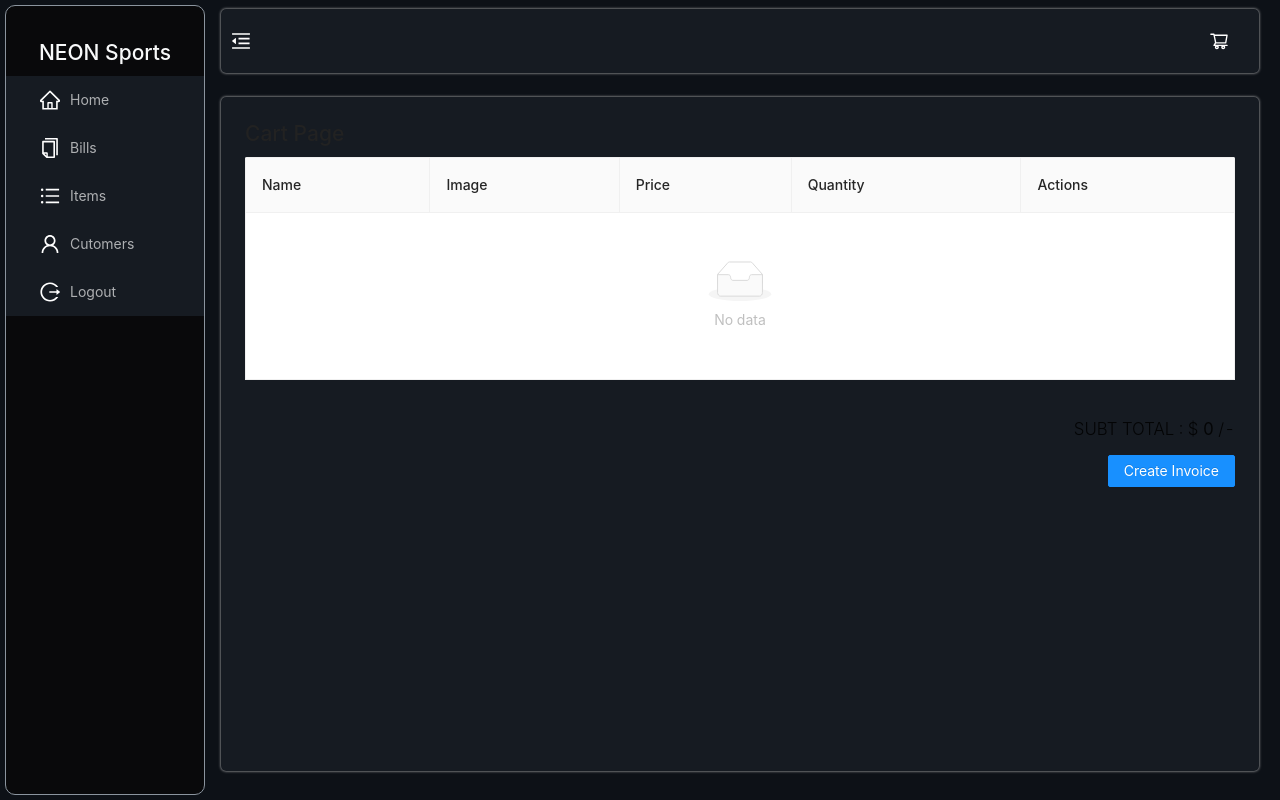
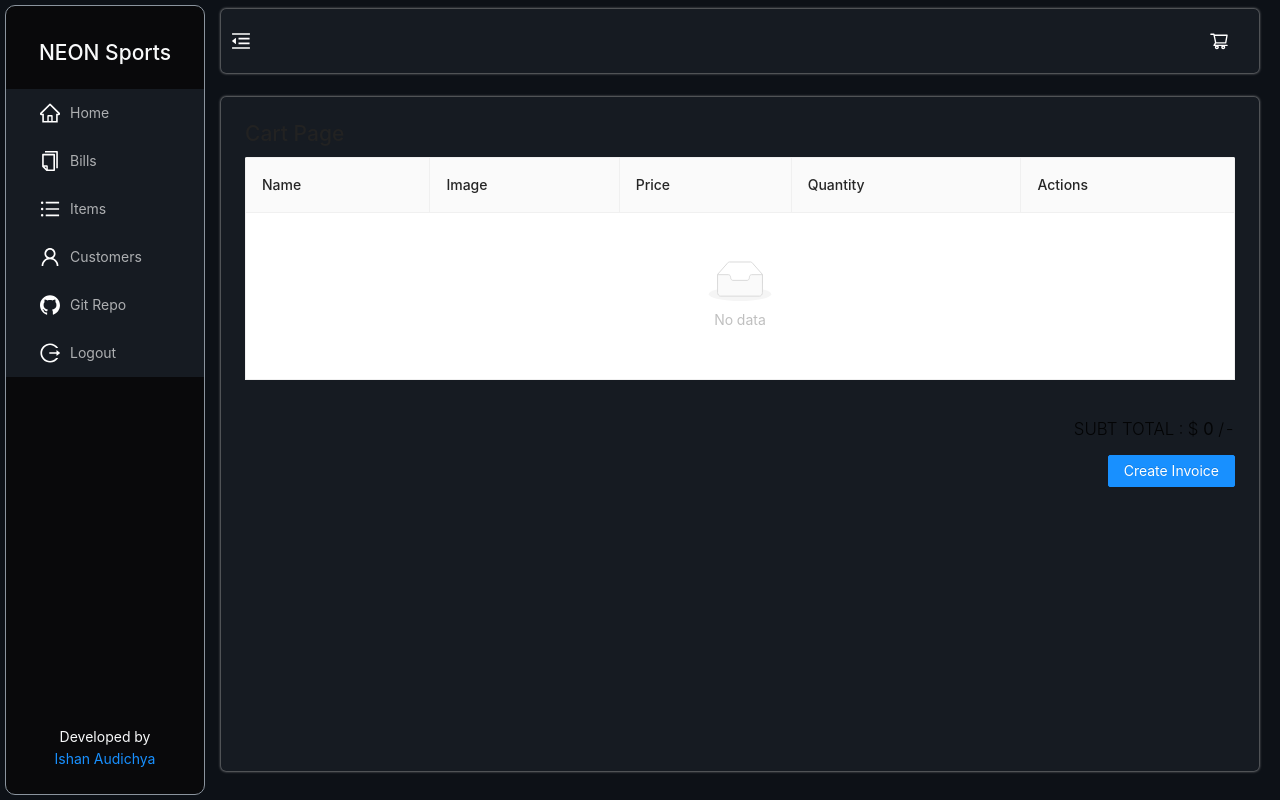
Before and after one commit to The-Able/business-erp, a React (Create React App) app in the folder client/: page /cart in a window 1280 px wide. Built offline with nearby package versions, Linux system fonts and the light colour scheme; sample sign-in values are in the browser's storage.

Commit message:
fix feature

```diff
--- a/client/src/components/DefaultLayout.js
+++ b/client/src/components/DefaultLayout.js
@@ -11,6 +11,7 @@ import {
   CopyOutlined,
   UnorderedListOutlined,
   ShoppingCartOutlined,
+  GithubOutlined,
 } from "@ant-design/icons";
 import "../styles/DefaultLayout.css";
 import Spinner from "./Spinner";
@@ -34,7 +35,7 @@ const DefaultLayout = ({ children }) => {
       {loading && <Spinner />}
       <Sider trigger={null} collapsible collapsed={collapsed}>
         <div className="logo">
-          <h1 className="text-center text-light font-wight-bold mt-4">
+          <h1 className="text-center text-light font-wight-bold mb-4 mt-4">
             NEON Sports
           </h1>
         </div>
@@ -53,7 +54,16 @@ const DefaultLayout = ({ children }) => {
             <Link to="/items">Items</Link>
           </Menu.Item>
           <Menu.Item key="/customers" icon={<UserOutlined />}>
-            <Link to="/customers">Cutomers</Link>
+            <Link to="/customers">Customers</Link>
+          </Menu.Item>
+          <Menu.Item key="/dev" icon={<GithubOutlined />}>
+            <a
+              href="https://github.com/ishanaudichya/business-erp-mern"
+              target="_blank"
+              rel="noopener noreferrer"
+            >
+              Git Repo
+            </a>
           </Menu.Item>
           <Menu.Item
             key="/logout"
@@ -66,6 +76,13 @@ const DefaultLayout = ({ children }) => {
             Logout
           </Menu.Item>
         </Menu>
+        <div
+          className="text-center text-light font-wight-bold mb-4 b-0 w-100 position-absolute"
+          style={{ position: "absolute", bottom: "0", width: "100%" }}
+        >
+          Developed by<br></br>{" "}
+          <a href="https://ishanaudichya.netlify.app/">Ishan Audichya</a>{" "}
+        </div>
       </Sider>
       <Layout className="site-layout">
         <Header className="site-layout-background" style={{ padding: 0 }}>
--- a/client/src/components/ItemList.js
+++ b/client/src/components/ItemList.js
@@ -14,7 +14,7 @@ const ItemList = ({ item }) => {
   return (
     <div>
       <Card
-        style={{ width: 240 }}
+        style={{ width: 240, margin: 15 }}
         // cover={}
       >
         <img
--- a/client/src/pages/BillsPage.js
+++ b/client/src/pages/BillsPage.js
@@ -18,7 +18,9 @@ const BillsPage = () => {
       dispatch({
         type: "SHOW_LOADING",
       });
-      const { data } = await axios.get("https://business-erp-mern.vercel.app/api/bills/get-bills");
+      const { data } = await axios.get(
+        "https://business-erp-mern.vercel.app/api/bills/get-bills"
+      );
       setBillsData(data);
       dispatch({ type: "HIDE_LOADING" });
       console.log(data);
@@ -65,10 +67,10 @@ const BillsPage = () => {
       ),
     },
   ];
-  console.log(selectedBill);
+  // console.log(selectedBill);
   return (
     <DefaultLayout>
-      <div className="d-flex justify-content-between">
+      <div className="d-flex color-white justify-content-between">
         <h1>Invoice list</h1>
       </div>
 
@@ -153,10 +155,10 @@ const BillsPage = () => {
                       <td />
                       <td />
                       <td className="Rate">
-                        <h2>tax</h2>
+                        <h2>GST</h2>
                       </td>
                       <td className="payment">
-                        <h2>${selectedBill.tax}</h2>
+                        <h2>Rs {selectedBill.tax}</h2>
                       </td>
                     </tr>
                     <tr className="tabletitle">
@@ -167,7 +169,7 @@ const BillsPage = () => {
                       </td>
                       <td className="payment">
                         <h2>
-                          <b>${selectedBill.totalAmount}</b>
+                          <b>Rs {selectedBill.totalAmount}</b>
                         </h2>
                       </td>
                     </tr>
@@ -177,10 +179,10 @@ const BillsPage = () => {
               {/*End Table*/}
               <div id="legalcopy">
                 <p className="legal">
-                  <strong>Thank you for your order!</strong> 10% GST application
+                  <strong>Thank you for your order!</strong> 18% GST application
                   on total amount.Please note that this is non refundable amount
                   for any assistance please write email
-                  <b> help@mydomain.com</b>
+                  <b> neonsports@example.com</b>
                 </p>
               </div>
             </div>
--- a/client/src/pages/CartPage.js
+++ b/client/src/pages/CartPage.js
@@ -89,14 +89,17 @@ const CartPage = () => {
         ...value,
         cartItems,
         subTotal,
-        tax: Number(((subTotal / 100) * 10).toFixed(2)),
+        tax: Number(((subTotal / 100) * 18).toFixed(2)),
         totalAmount: Number(
-          Number(subTotal) + Number(((subTotal / 100) * 10).toFixed(2))
+          Number(subTotal) + Number(((subTotal / 100) * 18).toFixed(2))
         ),
         userId: JSON.parse(localStorage.getItem("auth"))._id,
       };
       // console.log(newObject);
-      await axios.post("https://business-erp-mern.vercel.app/api/bills/add-bills", newObject);
+      await axios.post(
+        "https://business-erp-mern.vercel.app/api/bills/add-bills",
+        newObject
+      );
       message.success("Bill Generated");
       navigate("/bills");
     } catch (error) {
--- a/client/src/pages/CutomerPage.js
+++ b/client/src/pages/CutomerPage.js
@@ -11,7 +11,9 @@ const CutomerPage = () => {
       dispatch({
         type: "SHOW_LOADING",
       });
-      const { data } = await axios.get("https://business-erp-mern.vercel.app//api/bills/get-bills");
+      const { data } = await axios.get(
+        "https://business-erp-mern.vercel.app/api/bills/get-bills"
+      );
       setBillsData(data);
       dispatch({ type: "HIDE_LOADING" });
       console.log(data);
--- a/client/src/pages/Homepage.js
+++ b/client/src/pages/Homepage.js
@@ -1,7 +1,6 @@
 import React, { useState, useEffect } from "react";
 import DefaultLayout from "./../components/DefaultLayout";
 import axios from "axios";
-import { Row, Col } from "antd";
 import { useDispatch } from "react-redux";
 import ItemList from "../components/ItemList";
 const Homepage = () => {
@@ -47,7 +46,9 @@ const Homepage = () => {
         dispatch({
           type: "SHOW_LOADING",
         });
-        const { data } = await axios.get("https://business-erp-mern.vercel.app/api/items/get-item");
+        const { data } = await axios.get(
+          "https://business-erp-mern.vercel.app/api/items/get-item"
+        );
         setItemsData(data);
         dispatch({ type: "HIDE_LOADING" });
         console.log(data);
@@ -78,15 +79,15 @@ const Homepage = () => {
           </div>
         ))}
       </div>
-      <Row>
+      <div style={{ display: "flex", flexWrap: "wrap" }}>
         {itemsData
           .filter((i) => i.category === selecedCategory)
           .map((item) => (
-            <Col xs={24} lg={6} md={12} sm={6}>
+            <div>
               <ItemList key={item.id} item={item} />
-            </Col>
+            </div>
           ))}
-      </Row>
+      </div>
     </DefaultLayout>
   );
 };
```
